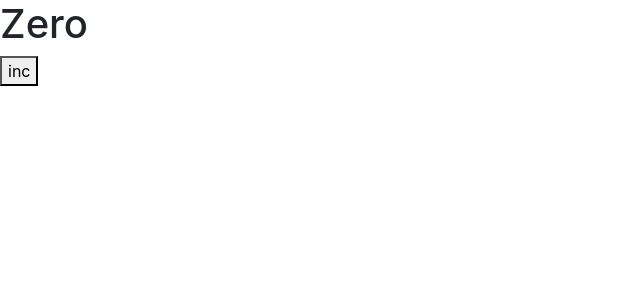
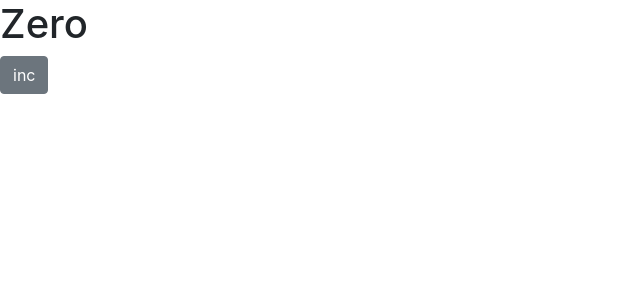
Before and after one commit to PadminiRai/app1, a React (Create React App) app: page / in a window 1280 px wide. Shown: the top 300 px of the page, without its empty margins (0-640 px from the left). Built offline with nearby package versions, Linux system fonts and the light colour scheme.

Commit message:
Bootstrap Classes

```diff
--- a/src/components/counter.jsx
+++ b/src/components/counter.jsx
@@ -9,7 +9,7 @@ class Counter extends Component {
                 {/* <span>{this.state.count}</span> */}
                 {/* <span>{10+1*3}</span> */}
                 <span>{this.formatCount()}</span>
-                <button>inc</button>
+                <button className='btn btn-secondary'>inc</button>
                 </div>
             );
     }
```
